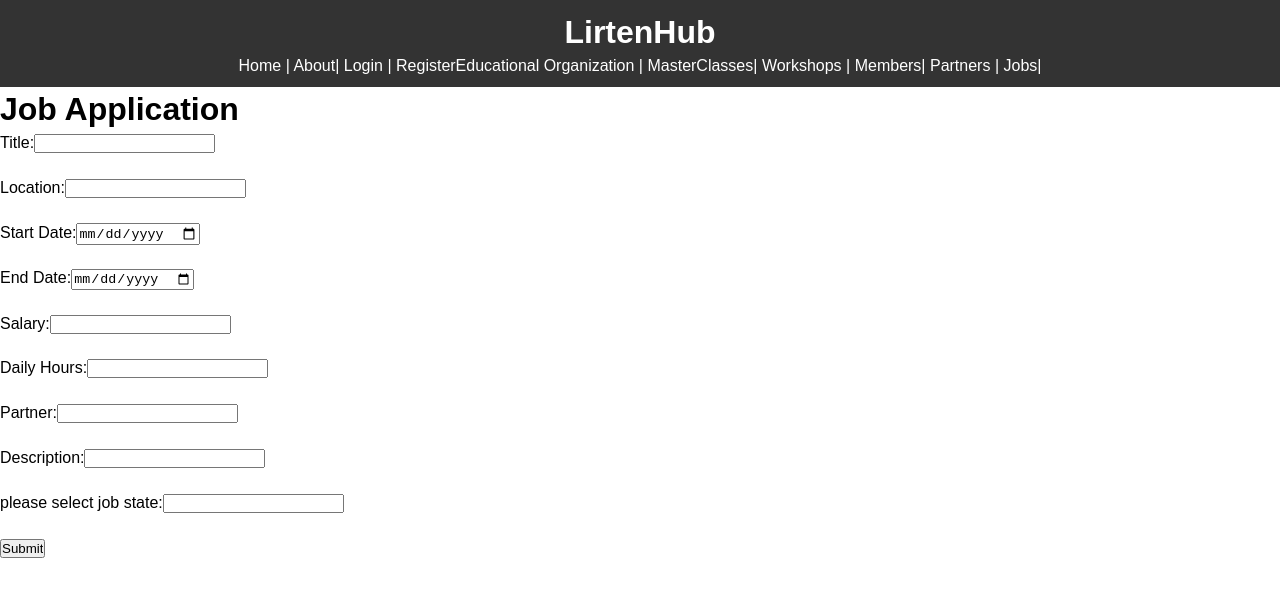
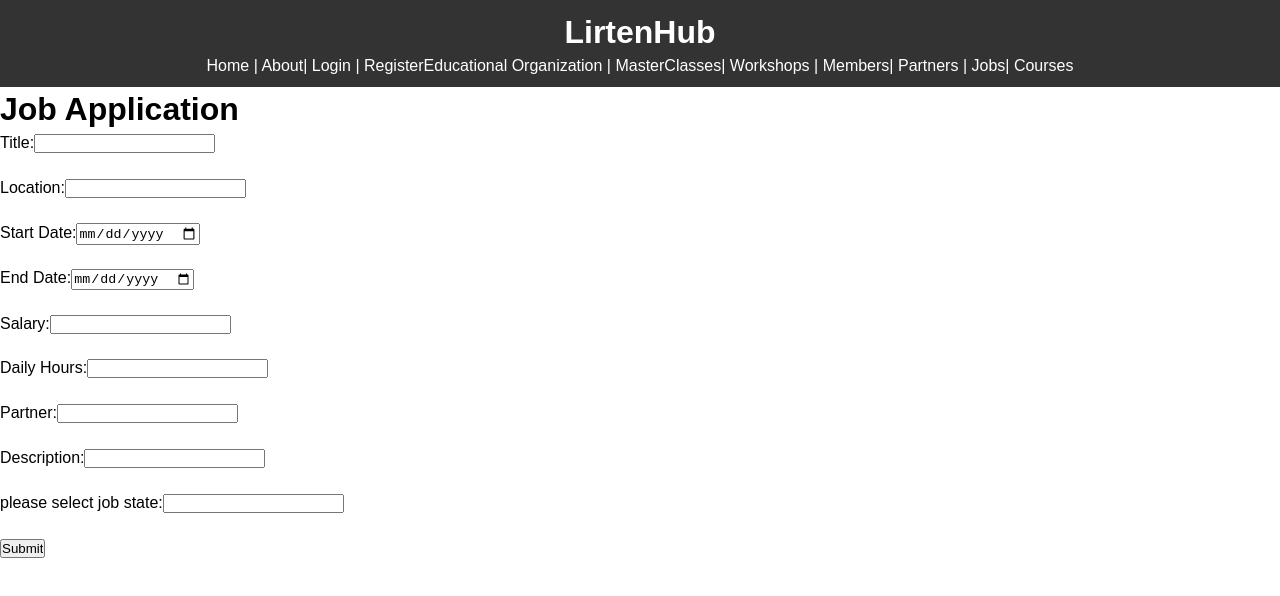
Before and after one commit to SE-GUC/Serendipity, a React (Create React App) app in the folder client/: page /job in a window 1280 px wide. Shown: the top 596 px of the page. Built offline with nearby package versions, Linux system fonts and the light colour scheme.

Commit message:
edited header

```diff
--- a/client/src/components/layout/Header.js
+++ b/client/src/components/layout/Header.js
@@ -10,7 +10,7 @@ function Header() {
     <Link style={LinkStyle} to="/eduorg">Educational Organization</Link>{' '}|{' '}<Link style={LinkStyle} to="/masterclass">MasterClasses</Link>|{' '}
     <Link style={LinkStyle} to="/workshop">Workshops</Link>{' '}|{' '}<Link style={LinkStyle} to="/member">Members</Link>|{' '}
     <Link style={LinkStyle} to="/partner">Partners</Link>{' '}|{' '}<Link style={LinkStyle} to="/job">Jobs</Link>|{' '}
-
+    <Link style={LinkStyle} to="/courses">Courses</Link>{' '}
 </header>
   )
 }
```
